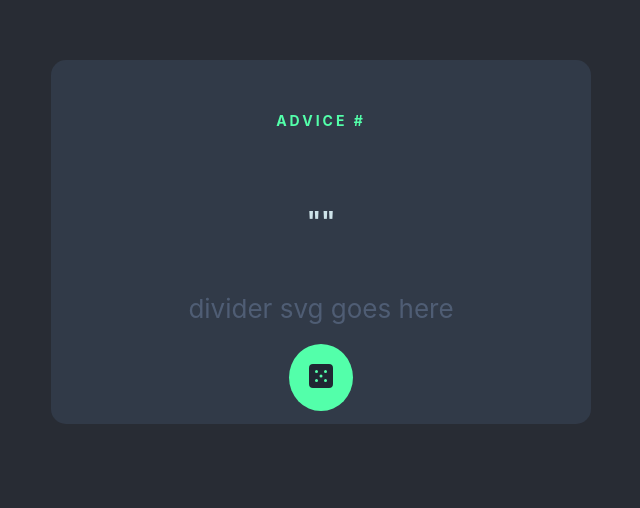
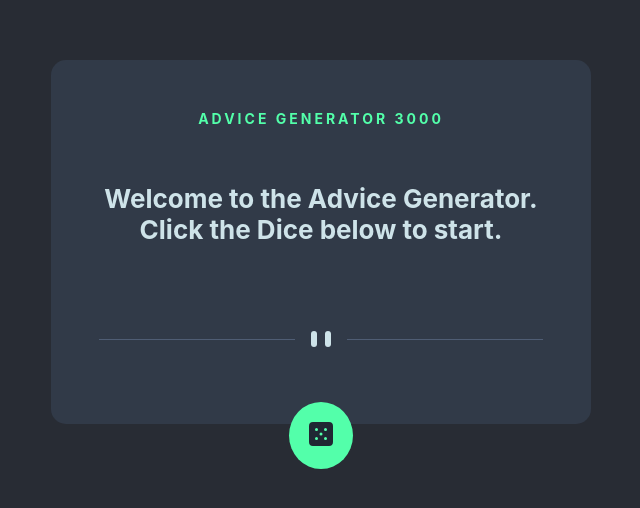
Before and after one commit to alicewon/advice-generator, a React (Create React App) app: page / in a window 1280 px wide. Shown: the part 158-666 px from the top of the page, without its empty margins (319-959 px from the left). Built offline with nearby package versions, Linux system fonts and the light colour scheme.

Commit message:
dynamic quotations for homepage

```diff
--- a/src/App.css
+++ b/src/App.css
@@ -26,7 +26,7 @@
 }
 
 .Card > * {
-  padding:20px;
+  padding: 10px 20px;
 }
 
 .Advice-id {
@@ -39,11 +39,14 @@
 .Advice-text {
   color: #CEE3E9;
   font-size: 26px;
+  align-items: center;
+  flex-basis: 28%;
 }
 
 .Divider {
   color: #CEE3E9;
   color: #4F5D74;
+  padding-bottom: 50px;
 }
 
 .Dice-Icon {
@@ -54,4 +57,20 @@
   background-color: #53FFAA;
   border-radius: 50%;
   border: none;
+  padding:20px;
+  position: absolute;
+  top: 70%;
+  transition-duration: .3s;
+	transition-property: box-shadow;
 }
+
+.Dice-button:hover {
+  box-shadow: 0 0 5px 5px #53FFAA;
+}
+
+
+@keyframes glowing {
+  0% { background-position: 0 0; }
+  50% { background-position: 400% 0; }
+  100% { background-position: 0 0; }
+}
--- a/src/App.js
+++ b/src/App.js
@@ -1,4 +1,3 @@
-import logo from './logo.svg';
 import './App.css';
 import React from 'react';
 import Card from './components/Card';
--- a/src/components/Card.jsx
+++ b/src/components/Card.jsx
@@ -1,10 +1,16 @@
 import React, { useState, useEffect, memo } from "react";
 import Dice from './Dice';
 
+import LayoutWidth from './LayoutWidth';
+import DesktopDivider from './DesktopDivider';
+import MobileDivider from './MobileDivider';
+
 
 function Card() {
+  const width = LayoutWidth();
+  const breakpoint = 620;
 
-  // remove
+  // remove when done
   useEffect(() => {
     console.log("re-rendered");
   });
@@ -27,9 +33,21 @@ function Card() {
 
   return (
     <div className="Card">
-      <h4 className="Advice-id">Advice #{advice.adviceId} </h4>
-      <h1 className="Advice-text">"{advice.adviceText}"</h1>
-      <div className="Divider">divider svg goes here</div>
+      <h4 className="Advice-id">{
+            advice.adviceId != undefined
+            ? `Advice # ${advice.adviceId}`
+            : "Advice Generator 3000"
+          }
+          </h4>
+      <h1 className="Advice-text">{
+            advice.adviceText != undefined
+            ? `"${advice.adviceText}"`
+            : "Welcome to the Advice Generator. Click the Dice below to start."
+          }
+          </h1>
+      <div className="Divider">
+        { width < breakpoint ? <MobileDivider/> : <DesktopDivider/>}
+      </div>
       <button className="Dice-button" onClick={()=> fetchAdvice()}>
         <Dice/>
       </button>
--- a/src/components/DesktopDivider.jsx
+++ b/src/components/DesktopDivider.jsx
@@ -0,0 +1,10 @@
+import React from 'react';
+
+const DesktopDivider = () => {
+  return (
+    <svg width="444" height="16" xmlns="http://www.w3.org/2000/svg"><g fill="none" fill-rule="evenodd"><path fill="#4F5D74" d="M0 8h196v1H0zM248 8h196v1H248z"/><g transform="translate(212)" fill="#CEE3E9"><rect width="6" height="16" rx="3"/><rect x="14" width="6" height="16" rx="3"/></g></g>
+    </svg>
+  )
+}
+
+export default DesktopDivider;
--- /dev/null
+++ b/src/components/LayoutWidth.jsx
@@ -0,0 +1,15 @@
+import React, { useEffect } from "react";
+
+const LayoutWidth = () => {
+  const [width, setWidth] = React.useState(window.innerWidth);
+
+  useEffect( () => {
+    const handleWindowResize = () => setWidth(window.innerWidth);
+    window.addEventListener("resize", handleWindowResize);
+    return () => window.removeEventListener("resize", handleWindowResize);
+  }, []);
+
+  return width ;
+}
+
+export default LayoutWidth;
--- a/src/components/MobileDivider.jsx
+++ b/src/components/MobileDivider.jsx
@@ -0,0 +1,10 @@
+import React from 'react';
+
+const MobileDivider = () => {
+  return (
+    <svg width="295" height="16" xmlns="http://www.w3.org/2000/svg"><g fill="none" fill-rule="evenodd"><path fill="#4F5D74" d="M0 8h122v1H0zM173 8h122v1H173z"/><g transform="translate(138)" fill="#CEE3E9"><rect width="6" height="16" rx="3"/><rect x="14" width="6" height="16" rx="3"/></g></g>
+    </svg>
+  )
+}
+
+export default MobileDivider;
```
